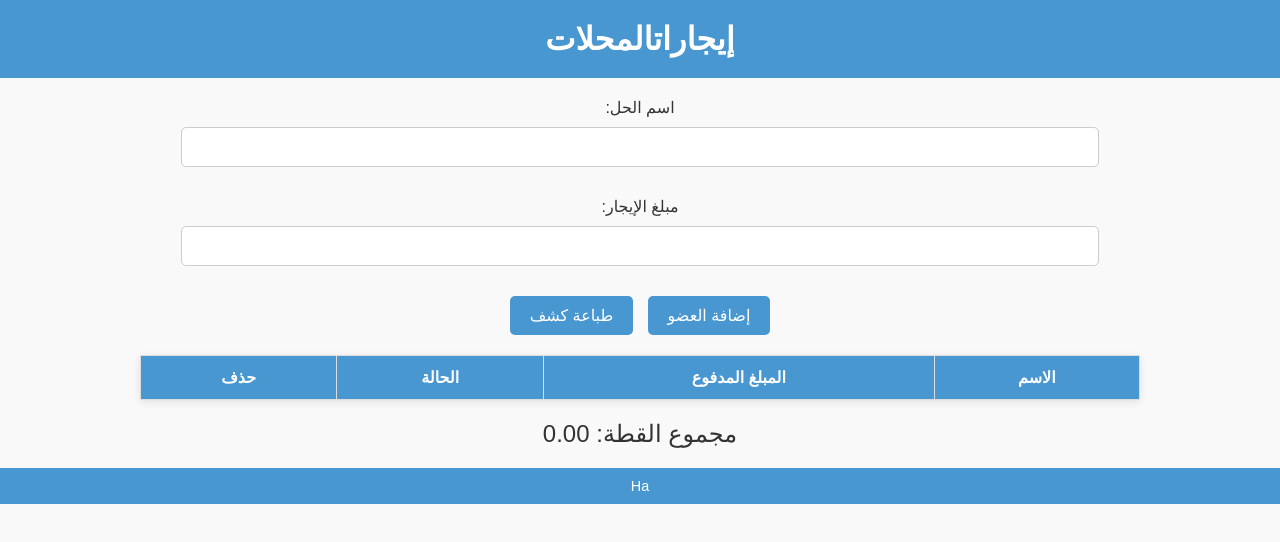
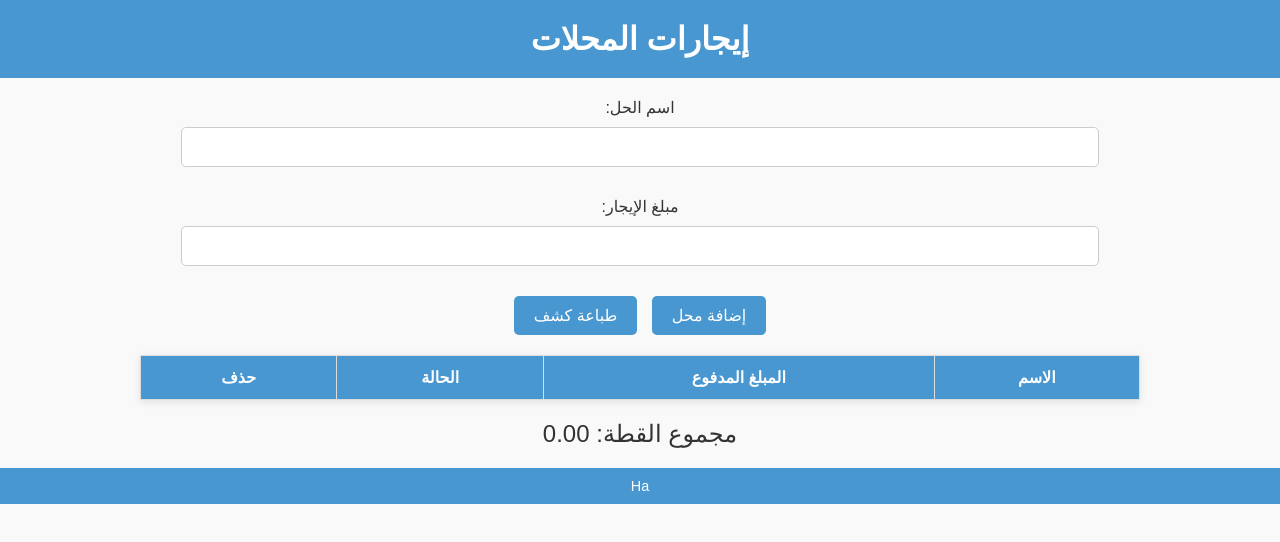
Before and after one commit to abokaledhussain/sc-1, a plain HTML site: page index.html in a window 1280 px wide. Drawn offline with Linux system fonts and the light colour scheme.

Commit message:
Update index.html

```diff
--- a/index.html
+++ b/index.html
@@ -110,7 +110,7 @@ footer {
   </style>
 </head>
 <body>
-    <h1>إيجاراتالمحلات</h1>
+    <h1>إيجارات المحلات</h1>
     <form id="memberForm" class="formGroup">
         <label for="memberName">اسم الحل:</label><br>
         <input type="text" id="memberName" name="memberName"><br>
@@ -119,7 +119,7 @@ footer {
         <label for="amountPaid">مبلغ الإيجار:</label><br>
         <input type="number" id="amountPaid" name="amountPaid" value=""><br>
     </form>
-    <button type="button" onclick="addMember()">إضافة العضو</button>
+    <button type="button" onclick="addMember()">إضافة محل</button>
     <button type="button" onclick="printReport()">طباعة كشف</button>
     <table id="membersTable">
         <tr>
```
